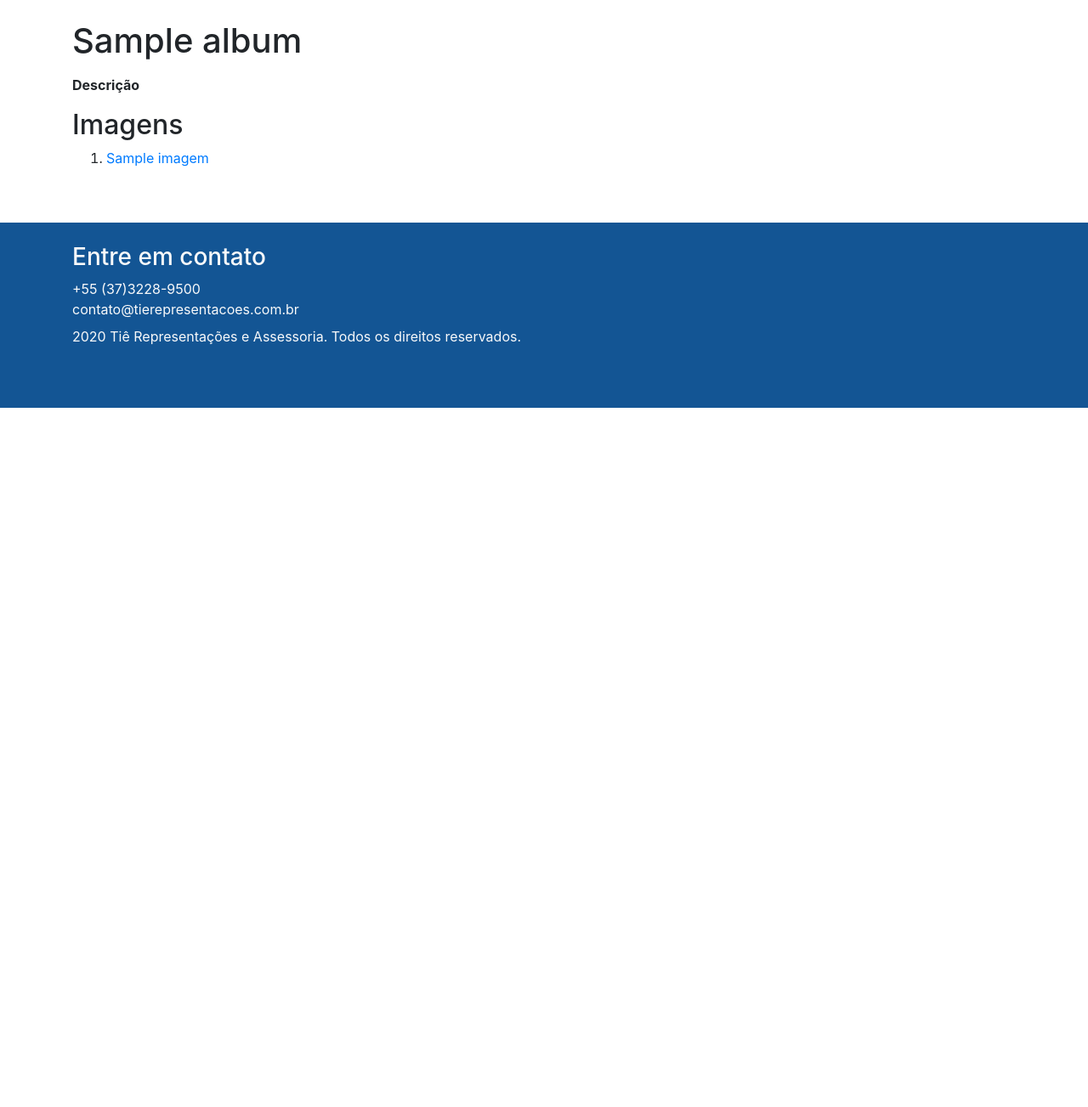
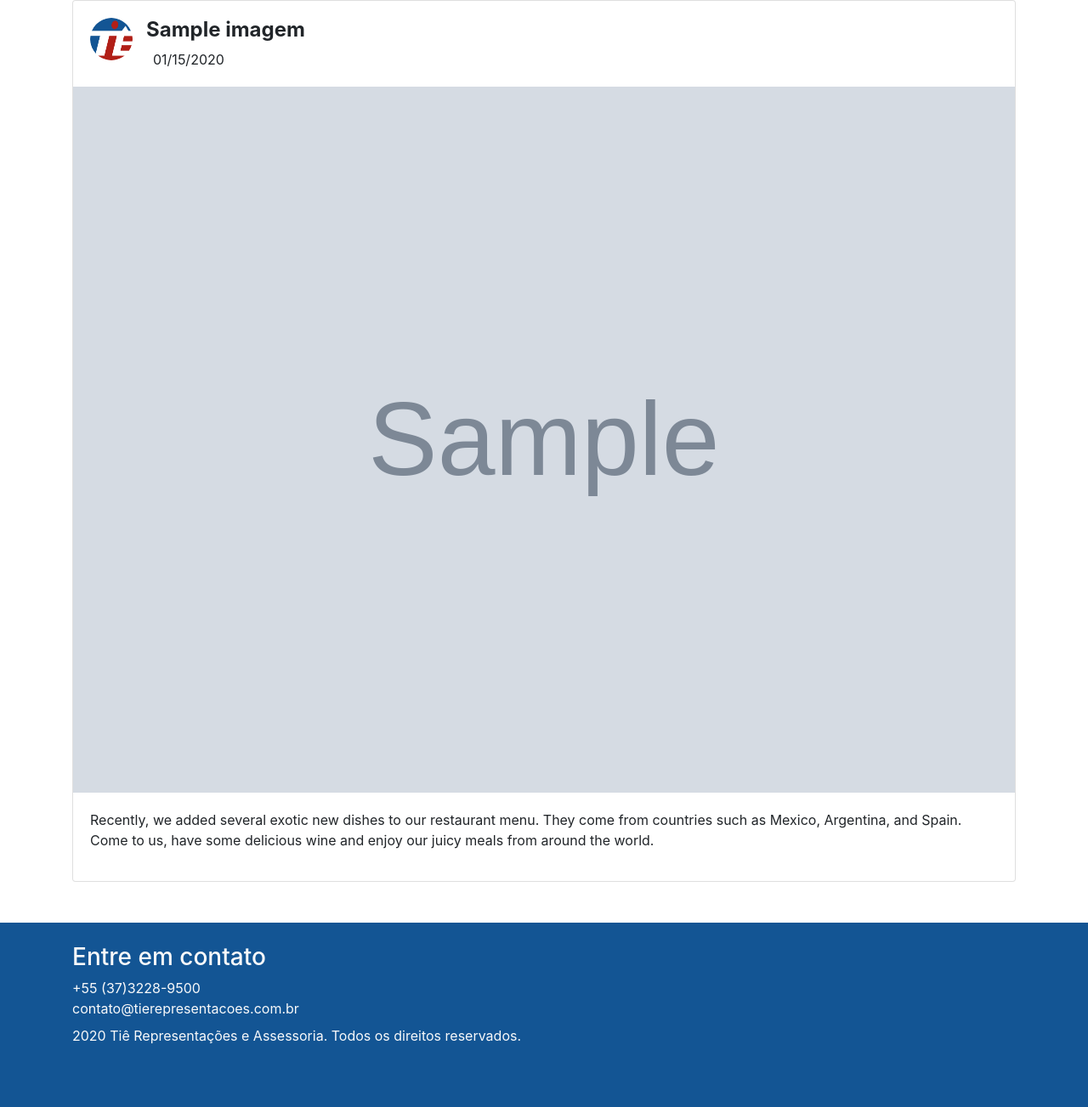
Before and after one commit to joaogarciadelima/tiexpo, a Django app: a page that uses tiexpo/base/templates/base/base.html in a window 1280 px wide. Shown: the part 56-1359 px from the top of the page at 85% size. Before the commit the page ends 536 px from the top, so only its background shows below. Run offline with Django 3.2, Linux system fonts and the light colour scheme; a user stored in the database is signed in; tables that the repository leaves empty hold one stand-in row (values such as "Sample post"); grey boxes marked "Sample" are stand-in pictures; some libraries are stand-ins or nearby versions.

Commit message:
Alterada_exibição dos albuns

```diff
--- /dev/null
+++ b/tiexpo/albuns/templates/albuns/imagens_por_album.html
@@ -0,0 +1,69 @@
+{% extends 'base/base.html' %}
+{% load static %}
+{% block title %}{{album.titulo}}{% endblock title %}
+{% block description %}Página com detalhes do album {{album.titulo}}{% endblock description %}
+{% block body %}
+    <div class="container">
+
+            {% for imagem in imagens %}
+
+                <!-- Card -->
+                <div class="card promoting-card mb-5">
+
+                    <!-- Card content -->
+                    <div class="card-body d-flex flex-row">
+
+                        <!-- Avatar -->
+                        <img src="{% static 'img/Logo.png' %}" class="rounded-circle mr-3"
+                             height="50px" width="50px" alt="avatar">
+
+                        <!-- Content -->
+                        <div>
+
+                            <!-- Title -->
+                            <h4 class="card-title font-weight-bold mb-2">{{ imagem.titulo }}</h4>
+                            <!-- Subtitle -->
+                            <p class="card-text"><i class="far fa-clock pr-2"></i>{{imagem.data_publicacao |date:"SHORT_DATE_FORMAT" }}</p>
+
+                        </div>
+
+                    </div>
+
+                    <!-- Card image -->
+                    <div class="view overlay">
+                        <img src="{{ imagem.imagem.url }}"  class="card-img-top rounded-0"  alt="...">
+{#                        <a href="#!">#}
+{#                            <div class="mask rgba-white-slight"></div>#}
+{##}
+{#                        </a>#}
+                    </div>
+
+                    <!-- Card content -->
+                    <div class="card-body">
+
+                        <div class="collapse-content">
+
+                            <!-- Text -->
+                            <p>Recently, we added several exotic new
+                                dishes to our restaurant menu. They come from countries such as Mexico, Argentina, and
+                                Spain. Come to us, have some delicious wine and enjoy our juicy meals from around the
+                                world.</p>
+                            <!-- Button -->
+{#                            <a class="btn btn-flat red-text" data-toggle="collapse"#}
+{#                               href="#collapseContent" aria-expanded="false" aria-controls="collapseContent"></a>#}
+{#                            <i class="fas fa-share-alt text-muted float-right p-1 my-1" data-toggle="tooltip"#}
+{#                               data-placement="top" title="Share this post"></i>#}
+{#                            <i class="fas fa-heart text-muted float-right p-1 my-1 mr-3" data-toggle="tooltip"#}
+{#                               data-placement="top" title="I like it"></i>#}
+
+                        </div>
+
+                    </div>
+
+                </div>
+                <!-- Card -->
+
+            {% endfor %}
+        </div>
+    </div>
+{% endblock body %}
--- a/tiexpo/albuns/views.py
+++ b/tiexpo/albuns/views.py
@@ -13,7 +13,7 @@ def indice(request):
 def detalhe(request, slug):
     album = facade.encontrar_album(slug)
     imagens = facade.listar_imagens_de_album_ordenadas(album)
-    return render(request, 'albuns/album_detalhe.html', {'album': album, 'imagens': imagens})
+    return render(request, 'albuns/imagens_por_album.html', {'album': album, 'imagens': imagens})
 
 
 @login_required
--- a/tiexpo/base/templates/base/base.html
+++ b/tiexpo/base/templates/base/base.html
@@ -8,7 +8,7 @@
 
     <title>{% block title %}TieExpo{% endblock %}</title>
 
-    <meta name="description" content="Página para controle de pacientes">
+    <meta name="description" content="Pagina para exibição de produtos representados pela Tiê Representações">
     <meta name="author" content="João Garcia">
     <link rel="icon" type="'image/png" href="{% static 'img/favicon-16x16.png' %}"/>
     <link href="{% static 'css/bootstrap.min.css' %}" rel="stylesheet">
```
Also changed, not shown: tiexpo/albuns/tests/test_album_detalhe.py (deleted, +0 -42 lines), tiexpo/albuns/tests/test_imagem.py (+8 -8 lines), 1 other file.
